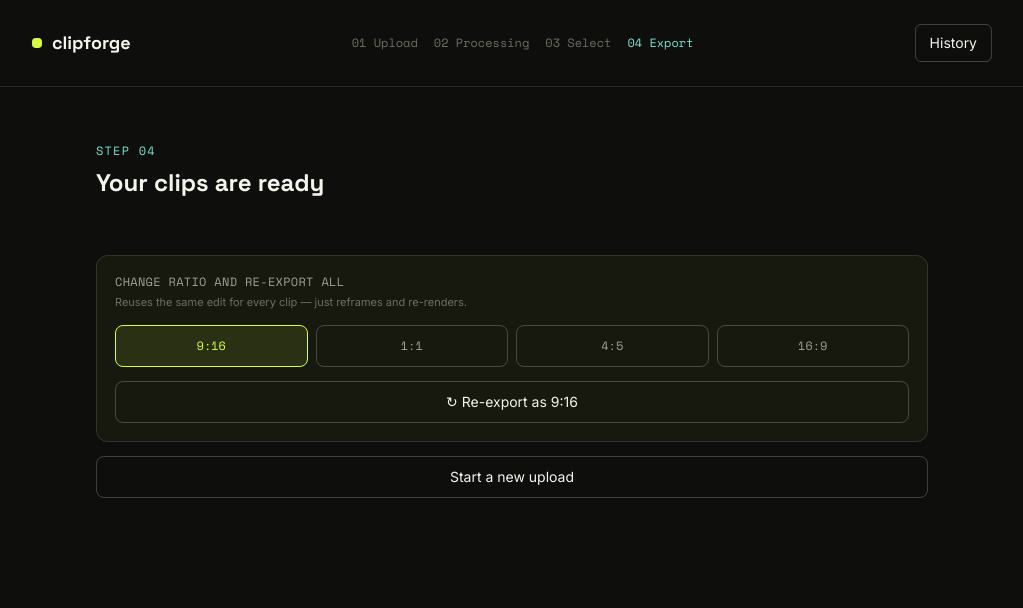
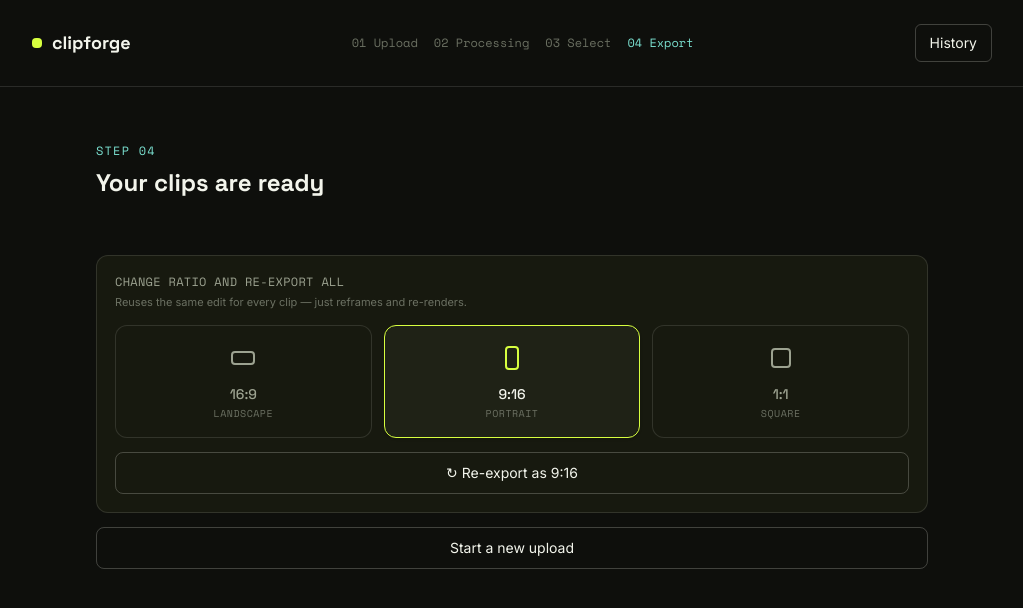
Before and after one commit to Isaac06272/clipforge, a React (Vite) app in the folder frontend/: page /export in a window 1280 px wide. Shown: the top 608 px of the page, without its empty margins (128-1151 px from the left). Built offline with nearby package versions, Linux system fonts and the light colour scheme.

Commit message:
ratio visual

```diff
--- a/frontend/src/components/RatioPicker.jsx
+++ b/frontend/src/components/RatioPicker.jsx
@@ -1,22 +1,49 @@
-const RATIOS = ["9:16", "1:1", "4:5", "16:9"];
+export default function RatioPicker({ value, onChange }) {
+  // Define our options with specific width/height Tailwind classes to draw the shapes
+  const options = [
+    { id: "16:9", label: "Landscape", iconClass: "w-6 h-3.5" }, // Wider than tall
+    { id: "9:16", label: "Portrait", iconClass: "w-3.5 h-6" },  // Taller than wide
+    { id: "1:1", label: "Square", iconClass: "w-5 h-5" },       // Equal sides
+  ];
 
-export default function RatioPicker({ value, onChange }) {
   return (
-    <div className="grid grid-cols-4 gap-2">
-      {RATIOS.map((r) => (
-        <button
-          key={r}
-          type="button"
-          onClick={() => onChange(r)}
-          className={`rounded-lg border px-2 py-3 text-center font-mono text-xs transition-colors ${
-            value === r
-              ? "border-accent bg-accent/10 text-accent"
-              : "border-border-strong text-text-secondary hover:border-text-secondary"
-          }`}
-        >
-          {r}
-        </button>
-      ))}
+    <div className="flex gap-3">
+      {options.map((opt) => {
+        const isSelected = value === opt.id;
+        return (
+          <button
+            key={opt.id}
+            type="button"
+            onClick={() => onChange(opt.id)}
+            className={`flex-1 flex flex-col items-center justify-center gap-2.5 py-4 rounded-xl border transition-all cursor-pointer ${
+              isSelected
+                ? "bg-surface-2 border-accent shadow-sm"
+                : "bg-surface border-border hover:border-border-strong hover:bg-surface-2/50"
+            }`}
+          >
+            {/* The Visual Shape Indicator */}
+            <div className="h-8 flex items-center justify-center">
+              <div
+                className={`border-2 rounded-sm transition-colors ${
+                  isSelected ? "border-accent text-accent" : "border-text-secondary"
+                } ${opt.iconClass}`}
+              />
+            </div>
+
+            {/* The Text Labels */}
+            <div className="text-center">
+              <p className={`font-display text-sm font-medium mb-0.5 ${
+                isSelected ? "text-text-primary" : "text-text-secondary"
+              }`}>
+                {opt.id}
+              </p>
+              <p className="font-mono text-[10px] text-text-muted uppercase tracking-wider">
+                {opt.label}
+              </p>
+            </div>
+          </button>
+        );
+      })}
     </div>
   );
 }
```
